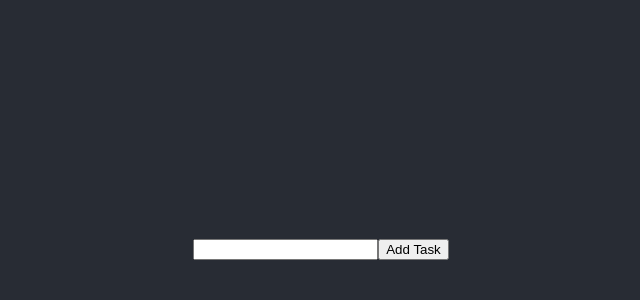
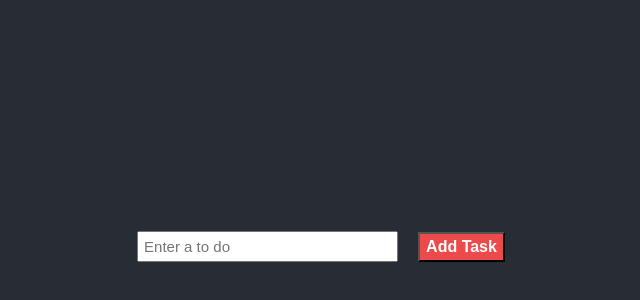
Before and after one commit to T-Streets/redux-todo, a React (Create React App) app: page / in a window 1280 px wide. Shown: the part 156-456 px from the top of the page, without its empty margins (319-959 px from the left). Built offline with nearby package versions, Linux system fonts and the light colour scheme.

Commit message:
scaffold ready

```diff
--- a/src/App.js
+++ b/src/App.js
@@ -2,7 +2,7 @@ import React, { Component } from 'react';
 import './App.css';
 import TodoList from './components/TodoList'
 
-class App extends Component {
+export default class App extends Component {
   render() {
     return (
       <div className="App">
@@ -13,5 +13,3 @@ class App extends Component {
     );
   }
 }
-
-export default App;
--- a/src/actions/index.js
+++ b/src/actions/index.js
@@ -1,15 +1,13 @@
-function addTask (text) {
+import { ADD_TASK } from './types'
+
+let id = 0;
+
+export const addTask = text => {
     return {
-        type: 'ADD_TASK',
-        text
+        type: ADD_TASK,
+        todo: {
+            text,
+            id: id++
+        }
     }
 }
-
-function submit (text) {
-    return {
-        type: 'SUBMIT_TASK',
-        text
-    }
-}
-
-export { addTask, submit }
--- /dev/null
+++ b/src/actions/types.js
@@ -0,0 +1 @@
+export const ADD_TASK = 'add_task';
--- a/src/components/TodoList.js
+++ b/src/components/TodoList.js
@@ -1,25 +1,33 @@
-import React from 'react'
-import { addTask, submit } from '../actions'
-import { store } from '../store'
+import React, { Component } from 'react'
+import { connect } from 'react-redux'
 
-const TodoList = () => (
-    <div>
-        <form onSubmit={dispatchSubmit}>
-            <input onChange={dispatchOnChangeAction}/>
-            <button>Add Task</button>
-        </form>
-    </div>
-)
+class TodoList extends Component {
+    textInput = React.createRef();
 
-function dispatchOnChangeAction (e) {
-    const newTodo = e.target.value
-    store.dispatch(addTask(newTodo))
+    render() {
+        return (
+            <div>
+                <form onSubmit={(e) => {
+                    const { current } = this.textInput
+                    e.preventDefault()
+
+                    if(current.value !== '') {
+                        // addTask(current.value)
+                        current.value = '';
+                    }
+                }}>
+                    <input type="text" placeholder="Enter a to do" ref={this.textInput}/>
+                    <button>Add Task</button>
+                </form>
+
+                {/* <ul>
+                    {
+                        todos.map(todo => <li key={todo.text}>{ todo.text }</li>)
+                    }
+                </ul> */}
+            </div>
+        )
+    }
 }
 
-function dispatchSubmit (e) {
-    e.preventDefault()
-    const newTodo = store.getState().todo
-    store.dispatch(submit(newTodo))
-}
-
-export default TodoList
+export default connect(null)(TodoList)
--- a/src/index.css
+++ b/src/index.css
@@ -12,3 +12,24 @@ code {
   font-family: source-code-pro, Menlo, Monaco, Consolas, "Courier New",
     monospace;
 }
+
+input {
+  height: 25px;
+  width: 250px;
+  margin-right: 20px;
+  padding-left: 5px;
+  font-size: 15px;
+}
+
+button {
+  height: 30px;
+  background: #ed4b4b;
+  color: white;
+  font-size: 16px;
+  cursor: pointer;
+  font-weight: bold;
+}
+
+li {
+  text-align: left;
+}
--- a/src/index.js
+++ b/src/index.js
@@ -1,15 +1,32 @@
 import React from 'react';
-import ReactDOM from 'react-dom';
+import { render } from 'react-dom';
 import './index.css';
 import App from './App';
 import * as serviceWorker from './serviceWorker';
-import { store } from './store';
 
+/**
+ * Don't even waste your time trying to understand wtf all this crap does.
+ * Not even necessary when you don't even understand the basics of how Redux
+ * interacts within a React app. Just focus on everything else.
+ */
+import { Provider } from 'react-redux'
+import { createStore, applyMiddleware } from 'redux'
+import { createLogger } from 'redux-logger'
+import reducer from './reducers'
 
-const render = () =>
-ReactDOM.render(<App />, document.getElementById('root'));
+const logger = createLogger({
+    collapsed: false
+})
 
-render()
-store.subscribe(render)
+const createStoreWithMiddleware = applyMiddleware(logger)(createStore);
+const store = createStoreWithMiddleware(reducer);
+
+render(
+    <Provider store={store}>
+        <App />
+    </Provider>
+    ,
+    document.getElementById('root')
+);
 
 serviceWorker.unregister();
--- a/src/reducers/index.js
+++ b/src/reducers/index.js
@@ -1,17 +1,9 @@
-export default (state, action) => {
-    console.log(state)
+import { ADD_TASK } from '../actions/types'
+
+export default (state = [], action) => {
     switch(action.type) {
-        case 'ADD_TASK':
-            return {
-                todo: action.text,
-                list: [action.text],
-                id: state.id += 1
-            }
-        case 'SUBMIT_TASK':
-            return {
-                state
-                // list: state.list.concat(action.text)
-            }
+        case ADD_TASK:
+            return [...state, { ...action.todo, completed: false }]
         default:
             return state
     }
--- a/src/store/index.js
+++ /dev/null
@@ -1,10 +0,0 @@
-import { createStore } from 'redux'
-import reducer from '../reducers'
-
-const initialState = {
-    todo: '',
-    list: [],
-    id: 0
-}
-
-export const store = createStore(reducer, initialState)
```
Also changed, not shown: package.json (+6 -2 lines), src/components/Task.js (deleted, +0 -10 lines), src/components/Todos.js (deleted, +0 -43 lines), 1 other file (tests, documents, lock files or other folders).
